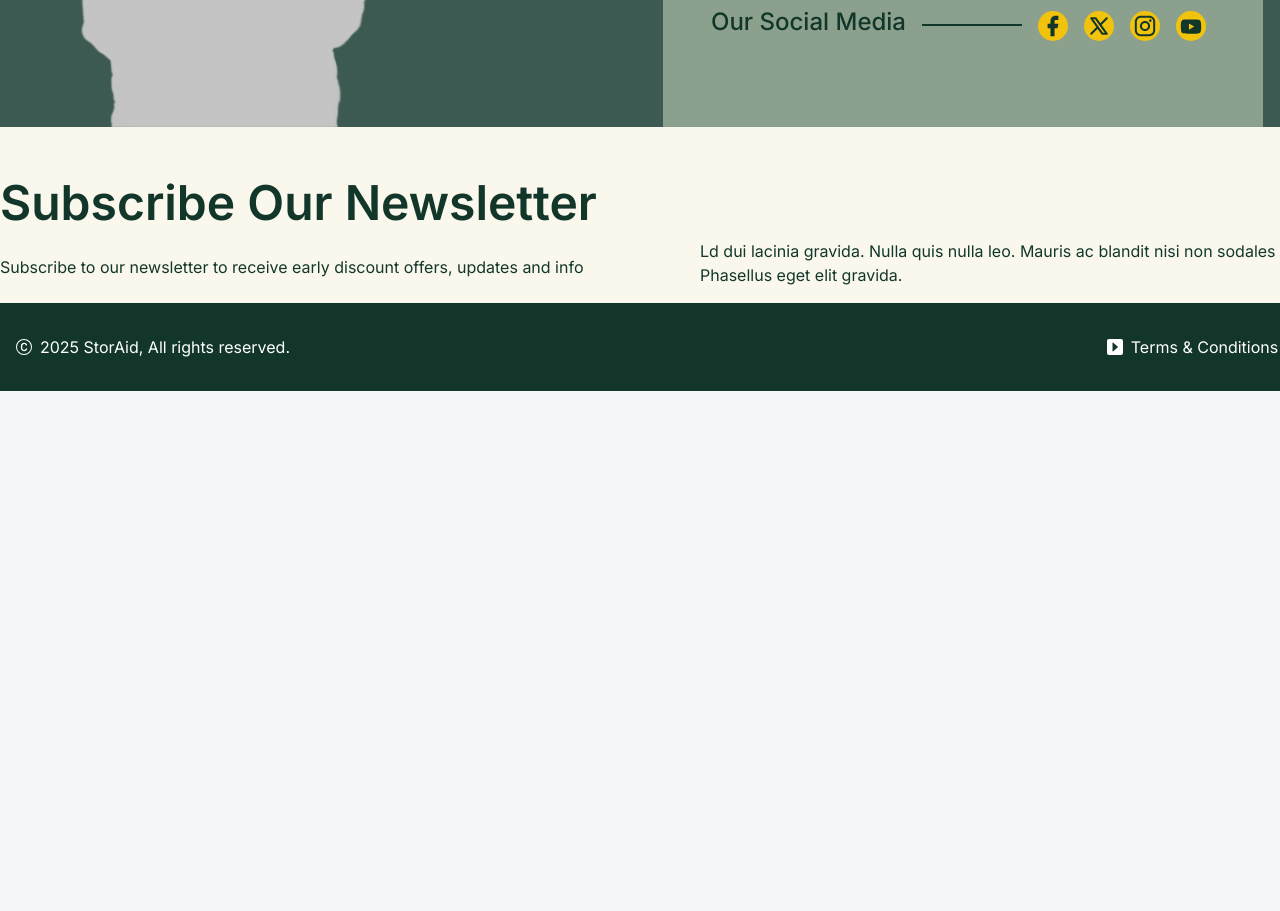
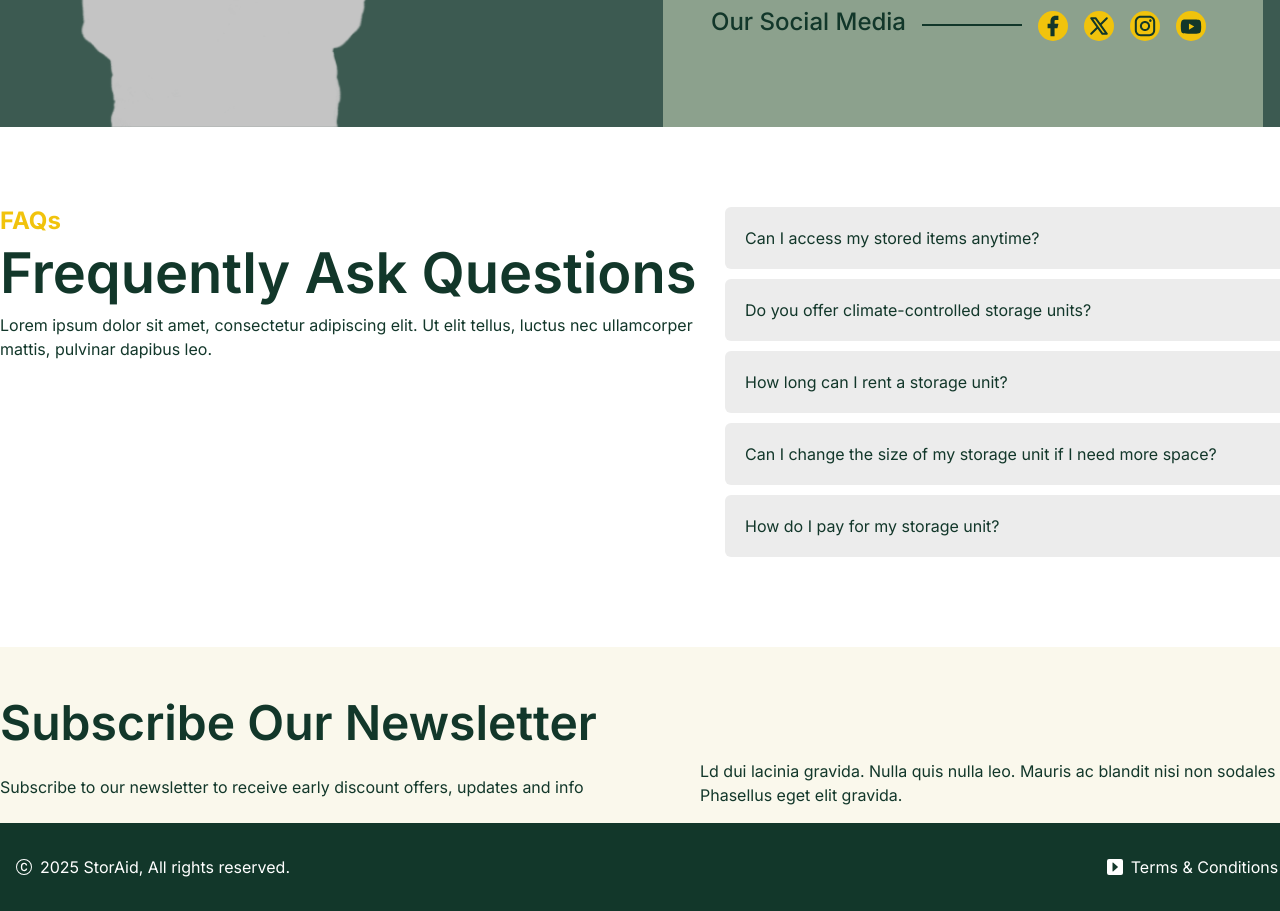
Before and after one commit to Simon-creates/Javascript, a React (Vite) app in the folder my-app/: page /contact in a window 1280 px wide. Shown: the part 1980-2891 px from the top of the page. Before the commit the page ends 2371 px from the top, so only its background shows below. Built offline with nearby package versions, Linux system fonts and the light colour scheme.

Commit message:
24th commit. FAQ + Accordion klar

```diff
--- /dev/null
+++ b/my-app/src/components/component/FAQAccordion.jsx
@@ -0,0 +1,67 @@
+import React, { useState } from "react";
+import "bootstrap-icons/font/bootstrap-icons.css";
+import "../sections/FAQ.css";
+
+const faqData = [
+  {
+    question: "Can I access my stored items anytime?",
+    answer:
+      "Far far away, behind the word mountains, far from the countries Vokalia and Consonantia, there live the blind texts. Separated they live in Bookmarksgrove right at the coast"
+  },
+  {
+    question: "Do you offer climate-controlled storage units?",
+    answer:
+      "Far far away, behind the word mountains, far from the countries Vokalia and Consonantia, there live the blind texts. Separated they live in Bookmarksgrove right at the coast"
+  },
+  {
+    question: "How long can I rent a storage unit?",
+    answer:
+      "Far far away, behind the word mountains, far from the countries Vokalia and Consonantia, there live the blind texts. Separated they live in Bookmarksgrove right at the coast"
+  },
+  {
+    question: "Can I change the size of my storage unit if I need more space?",
+    answer:
+      "Far far away, behind the word mountains, far from the countries Vokalia and Consonantia, there live the blind texts. Separated they live in Bookmarksgrove right at the coast"
+  },
+  {
+    question: "How do I pay for my storage unit?",
+    answer:
+      "Far far away, behind the word mountains, far from the countries Vokalia and Consonantia, there live the blind texts. Separated they live in Bookmarksgrove right at the coast"
+  }
+];
+
+const FAQAccordion = () => {
+  const [openIndex, setOpenIndex] = useState(null);
+
+  const toggle = (index) => {
+    setOpenIndex(openIndex === index ? null : index);
+  };
+
+  return (
+    <div className="faq-accordion-container">
+      {faqData.map((item, index) => (
+        <div key={index} className="faq-item">
+          <button
+            className={`faq-question ${openIndex === index ? "open" : ""}`}
+            onClick={() => toggle(index)}
+          >
+            {item.question}
+            <i
+              className={`bi ${
+                openIndex === index ? "bi-chevron-up" : "bi-chevron-down"
+              }`}
+            ></i>
+          </button>
+
+          {openIndex === index && (
+            <div className="faq-answer">
+              <p>{item.answer}</p>
+            </div>
+          )}
+        </div>
+      ))}
+    </div>
+  );
+};
+
+export default FAQAccordion;
--- a/my-app/src/components/pages/Contact.jsx
+++ b/my-app/src/components/pages/Contact.jsx
@@ -2,7 +2,7 @@ import Subscribe from "../sections/Subscribe";
 import ContactUs from "../sections/ContactUs";
 import GetInTouch from "../sections/GetInTouch";
 import FindUs from "../sections/FindUs";
-
+import FAQ from "../sections/FAQ";
 
 export default function Contact() {
   return (
@@ -10,8 +10,8 @@ export default function Contact() {
       <ContactUs />
       <GetInTouch />
       <FindUs />
+      <FAQ />
       <Subscribe />
-
     </>
   );
 }
--- /dev/null
+++ b/my-app/src/components/sections/FAQ.css
@@ -0,0 +1,76 @@
+.FAQ{
+    background-color: #FFFFFF;
+}
+.FAQ-container{
+    width: 1400px;
+    margin: 0 auto;
+    display: flex;
+    justify-content: space-between;
+    align-items: flex-start;
+    padding-top: 5rem;
+    padding-bottom: 5rem;
+
+}
+.FAQ-left,
+.FAQ-right {
+    flex: 1;
+
+}
+
+.FAQ-left h2{
+    color: #F1C30C;
+    font-size: 1.5rem;
+    font-weight: 700;
+}
+.FAQ-left h1{
+    font-weight: 600;
+}
+
+.faq-accordion-container {
+    width: 100%;
+    max-width: 650px;
+    margin: auto;
+
+}
+
+.faq-item {
+  margin-bottom: 10px;
+}
+
+.faq-question {
+    width: 100%;
+    background: #ECECEC;
+    border: none;
+    padding: 16px 20px;
+    text-align: left;
+    font-size: 16px;
+    cursor: pointer;
+    display: flex;
+    justify-content: space-between;
+    align-items: center;
+    border-radius: 6px;
+    transition: all 0.25s ease;
+    color: #12372A;
+}
+
+.faq-question.open {
+    background: #F1C30C;
+    color: #12372A;
+}
+
+.faq-question i {
+    font-size: 20px;
+}
+
+
+.faq-answer {
+    background: white;
+    padding: 18px 22px;
+    margin-top: -6px;
+}
+
+.faq-answer p {
+    margin: 0;
+    color: #12372A;
+    line-height: 1.6;
+}
--- /dev/null
+++ b/my-app/src/components/sections/FAQ.jsx
@@ -0,0 +1,29 @@
+import { Link } from 'react-router-dom';
+import './FAQ.css';
+import FAQAccordion from '../component/FAQAccordion';
+import "bootstrap-icons/font/bootstrap-icons.css";
+
+
+export default function FAQ() {
+  return (
+    <section className="FAQ">
+    <div className="FAQ-container">
+        <div className="FAQ-left">
+            <h2>FAQs</h2>
+            <h1>Frequently Ask Questions</h1>
+            <p>Lorem ipsum dolor sit amet, consectetur adipiscing elit. Ut elit tellus, luctus nec ullamcorper mattis, pulvinar dapibus leo.</p>
+        </div>
+
+        <div className="Why-right">
+
+             <FAQAccordion
+             question="fråga"
+             answer="svar"
+             />
+        </div>
+    </div>
+
+
+    </section>
+  );
+}
--- a/my-app/src/components/sections/Navbar.css
+++ b/my-app/src/components/sections/Navbar.css
@@ -77,7 +77,7 @@
     font-weight: 600;
 }
 .book-button button:hover {
-    background-color: var(--secondary-color, #12372A);
+    color: #FFFFFF;
     transform: translateY(-2px);
-    color: var(--accent-color, #F1C30C);
+    background-color:  #12372A;
 }
--- a/my-app/src/index.css
+++ b/my-app/src/index.css
@@ -14,7 +14,7 @@ html, body, #root {
   display: block;
   --primary-color: #12372acf;
   --secondary-color: #F1C30C;
-  --text-color: #222;
+  --text-color: #12372A;
   --bg-light: #f7f7f7;
 }
 
```
